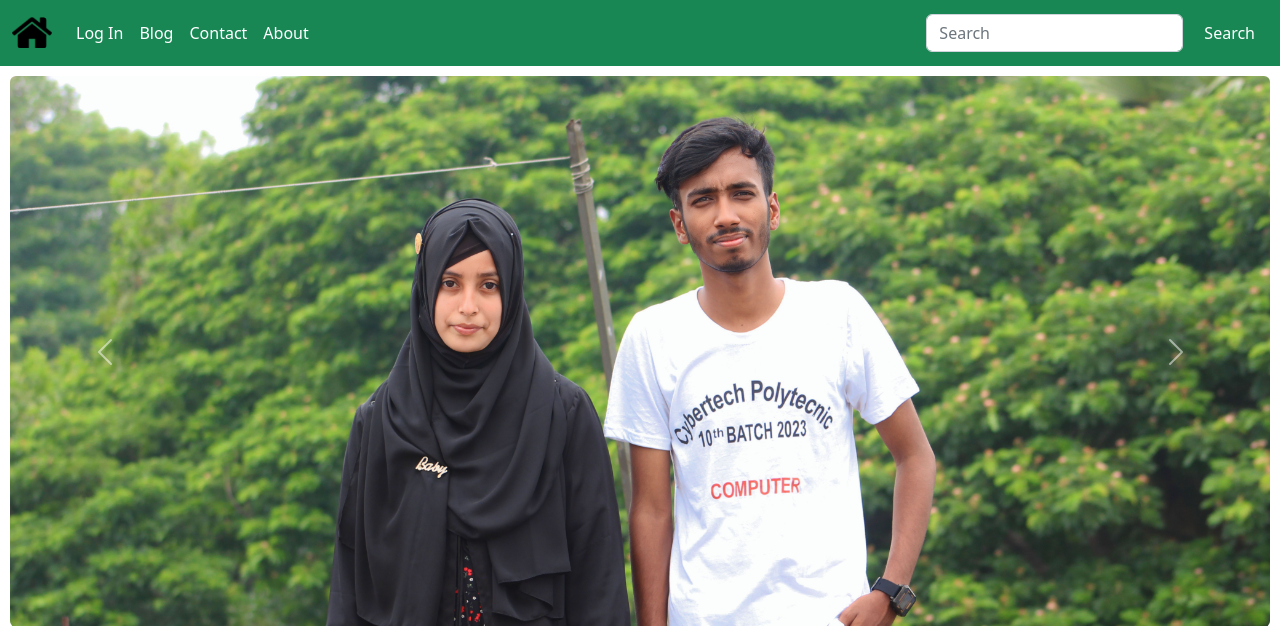
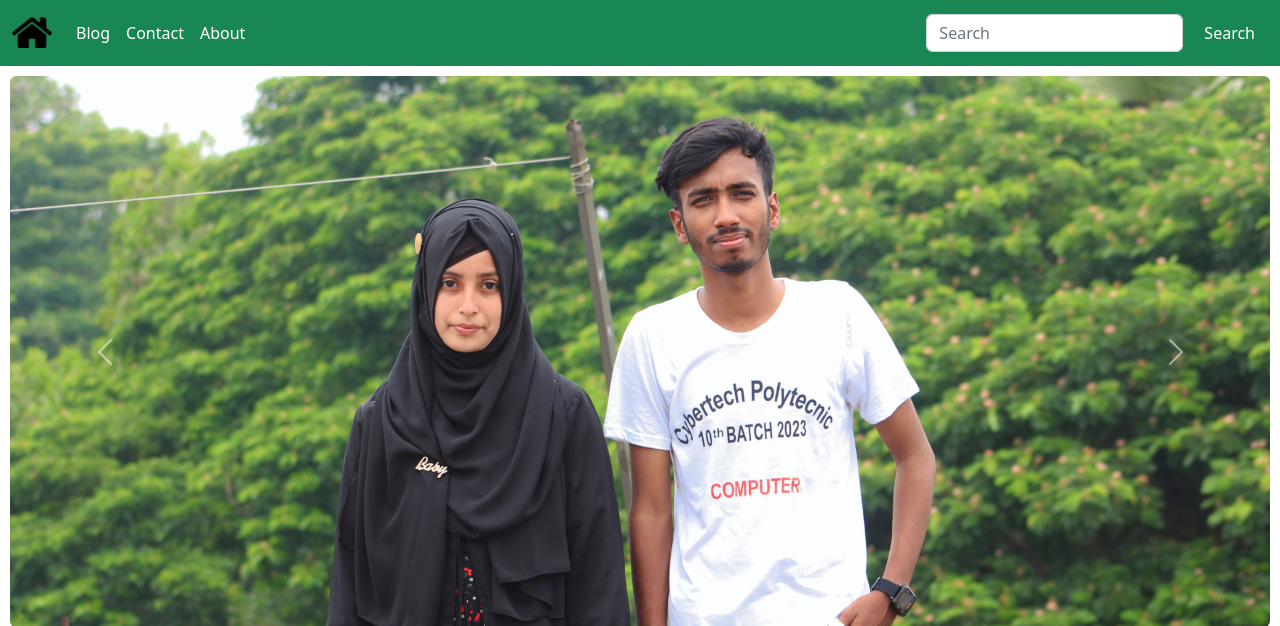
Before and after one commit to sajimpk/django_project, a Django app: page / in a window 1280 px wide. Shown: the top 626 px of the page. Run offline with Django 4.2, Linux system fonts and the light colour scheme; some libraries are stand-ins or nearby versions.

Commit message:
Update poject.html

```diff
--- a/templates/common/poject.html
+++ b/templates/common/poject.html
@@ -50,9 +50,7 @@
           </button>
           <div class="collapse navbar-collapse text-light" id="navbarTogglerDemo02">
             <ul class="navbar-nav me-auto mb-2 mb-lg-0">
-              <li class="nav-item">
-                <a class="nav-link text-white "href="{%url 'login'%}">Log In</a>
-              </li>
+
               <li class="nav-item">
                 <a class="nav-link text-white" href="{%url 'blog'%}">Blog</a>
               </li>
```
